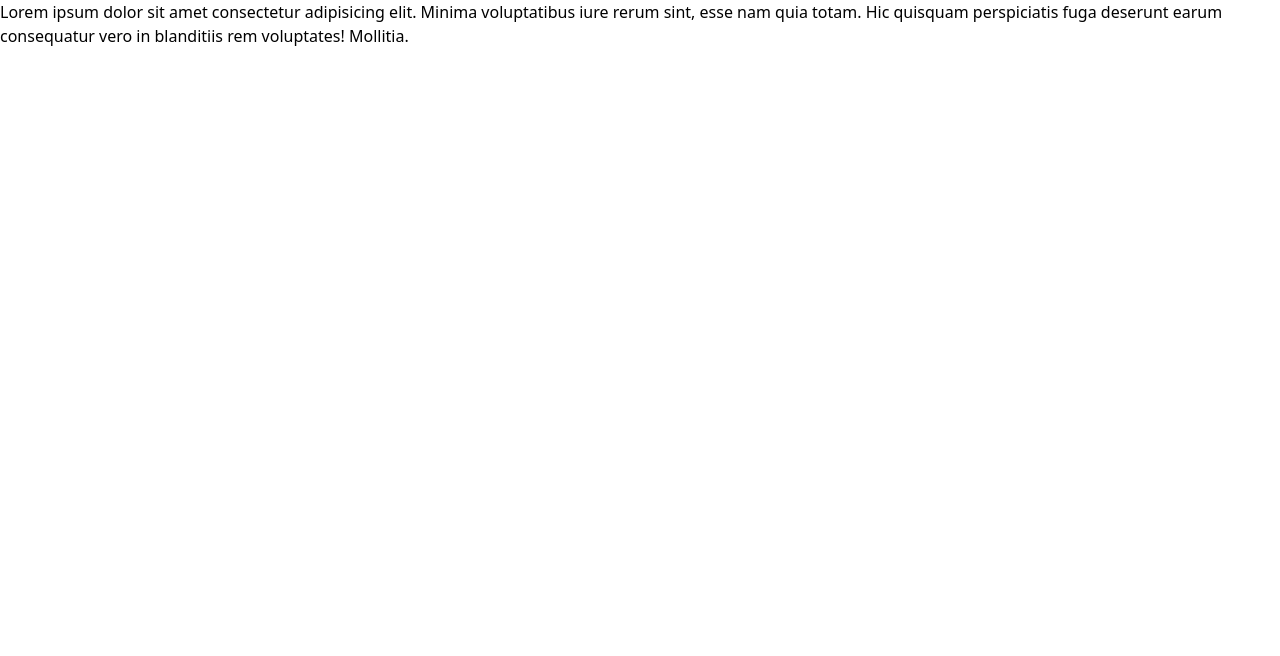
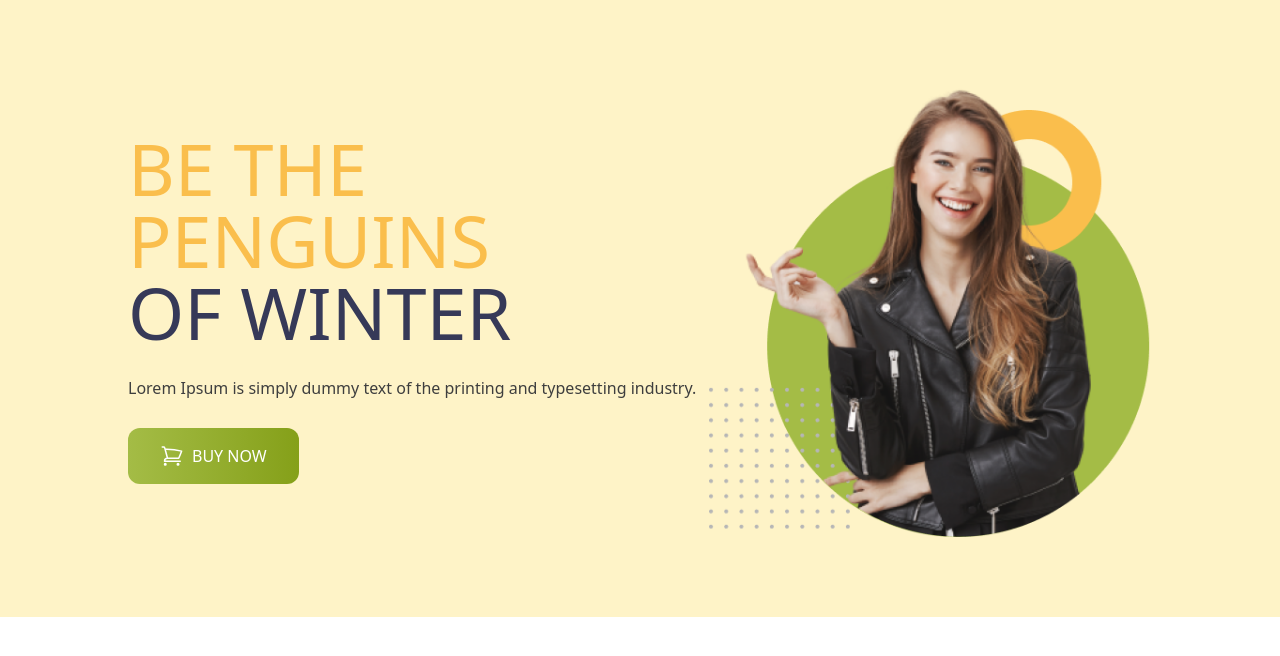
Before and after one commit to rashidsarkar/penguin-fashion, a plain HTML site: page index.html in a window 1280 px wide. Drawn offline with nearby package versions, Linux system fonts and the light colour scheme.

Commit message:
img part ses

```diff
--- a/index.html
+++ b/index.html
@@ -5,13 +5,41 @@
     <meta name="viewport" content="width=device-width, initial-scale=1.0" />
     <title>Penguin fashion</title>
     <script src="https://cdn.tailwindcss.com"></script>
+    <link rel="preconnect" href="https://fonts.googleapis.com">
+<link rel="preconnect" href="https://fonts.gstatic.com" crossorigin>
+<link href="https://fonts.googleapis.com/css2?family=Bebas+Neue&family=Roboto:wght@300;400;500;700;900&display=swap" rel="stylesheet">
+<style>
+  .font-bebas{
+    font-family: 'Bebas Neue', sans-serif;
+
+  }
+  .font-roborto{
+    font-family: 'Roboto', sans-serif;
+  }
+</style>
   </head>
-  <body>
-    <header>
-      Lorem ipsum dolor sit amet consectetur adipisicing elit. Minima
-      voluptatibus iure rerum sint, esse nam quia totam. Hic quisquam
-      perspiciatis fuga deserunt earum consequatur vero in blanditiis rem
-      voluptates! Mollitia.
+  <body >
+    <header class="bg-amber-100 px-4 md:px-32  py-20">
+
+      <nav></nav>
+      <!-- baner sec  -->
+      <div class="flex flex-col md:flex-row justify-between items-center">
+
+
+      <div class="space-y-7">
+        <h2 class=" text-7xl uppercase text-[#363958] "><span class="text-[#FABE4C]"> Be the Penguins </span> <br>
+          of Winter</h2>
+          <p class="text-[#3E3E3E]">Lorem Ipsum is simply dummy text of the printing
+            and typesetting industry.</p>
+            <button class="flex gap-2 py-4 px-8 bg-blue-600 rounded-xl uppercase text-white font-medium bg-gradient-to-r from-[#A4BC46] to-[#85A019]"><svg xmlns="http://www.w3.org/2000/svg" fill="none" viewBox="0 0 24 24" stroke-width="1.5" stroke="currentColor" class="w-6 h-6">
+              <path stroke-linecap="round" stroke-linejoin="round" d="M2.25 3h1.386c.51 0 .955.343 1.087.835l.383 1.437M7.5 14.25a3 3 0 00-3 3h15.75m-12.75-3h11.218c1.121-2.3 2.1-4.684 2.924-7.138a60.114 60.114 0 00-16.536-1.84M7.5 14.25L5.106 5.272M6 20.25a.75.75 0 11-1.5 0 .75.75 0 011.5 0zm12.75 0a.75.75 0 11-1.5 0 .75.75 0 011.5 0z" />
+            </svg>
+             BUY NOW</button>
+      </div>
+      <div>
+        <img src="images/model.png" alt="">
+      </div>
+    </div>
     </header>
   </body>
 </html>
```
Also changed, not shown: tailwind.config.js (added, +8 -0 lines).
